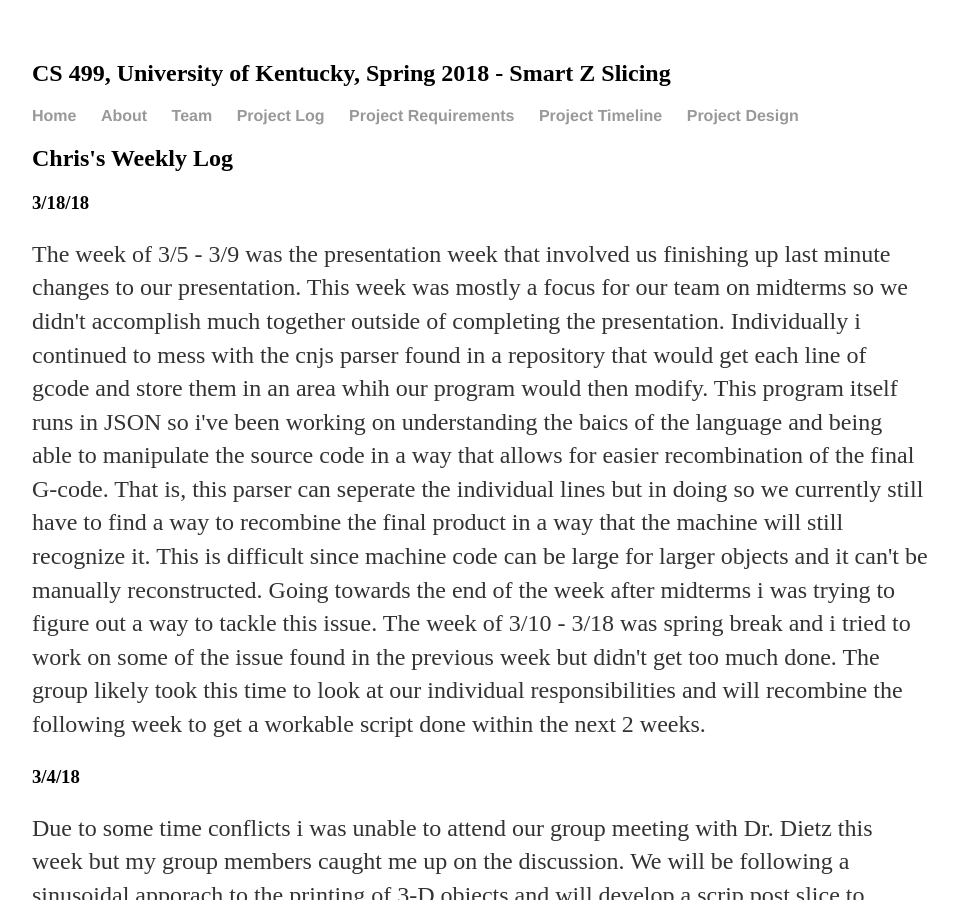
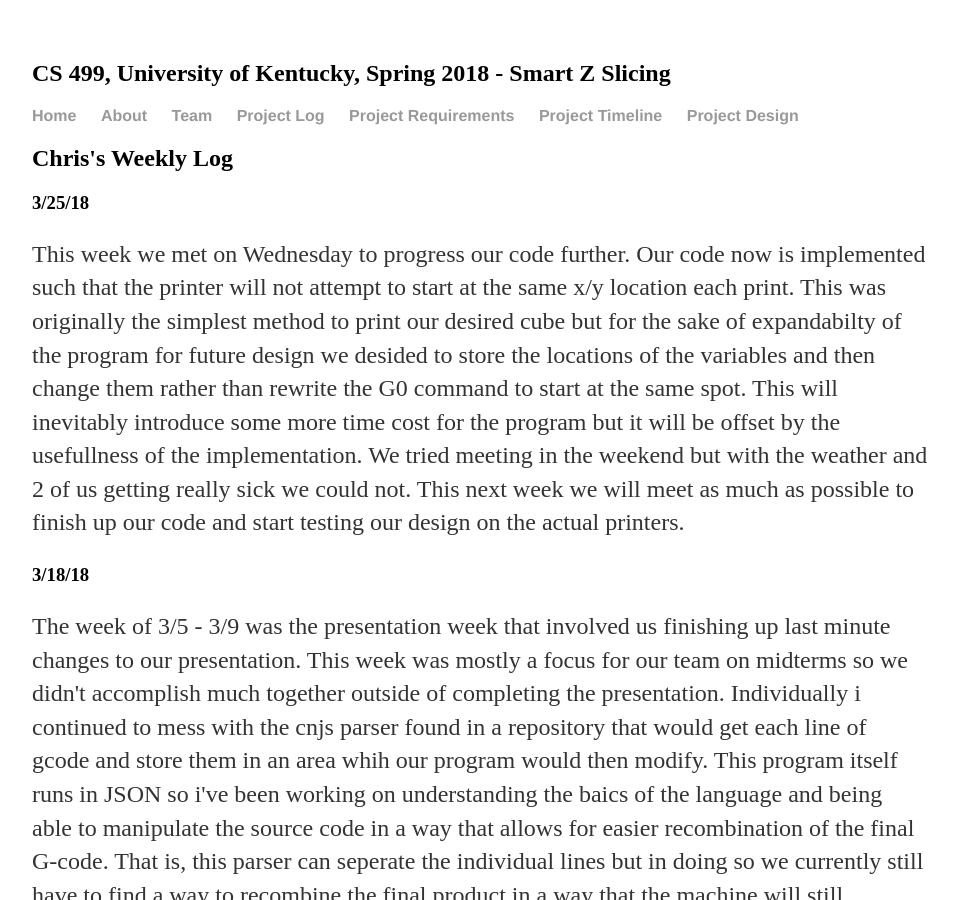
Before and after one commit to mamu235/CS-499-smart-slicing, a Jekyll site: the page built from chris_log.html, in a window 1280 px wide and 900 px high. Shown: the whole window, without its empty margins (160-1118 px from the left). Built offline with Jekyll 4.4.1, drawn with Linux system fonts in a browser that asks for light colours.

Commit message:
Update chris_log.html

```diff
--- a/chris_log.html
+++ b/chris_log.html
@@ -3,6 +3,12 @@ title: Chris Log
 layout: default
 ---
 <h2>Chris's Weekly Log</h2>
+
+<h3>3/25/18</h3>
+<p>
+  This week we met on Wednesday to progress our code further. Our code now is implemented such that the printer will not attempt to start at the same x/y location each print. This was originally the simplest method to print our desired cube but for the sake of expandabilty of the program for future design we desided to store the locations of the variables and then change them rather than rewrite the G0 command to start at the same spot. This will inevitably introduce some more time cost for the program but it will be offset by the usefullness of the implementation. We tried meeting in the weekend but with the weather and 2 of us getting really sick we could not. This next week we will meet as much as possible to finish up our code and start testing our design on the actual printers.
+</p>
+
 
 <h3>3/18/18</h3>
 <p>
```
